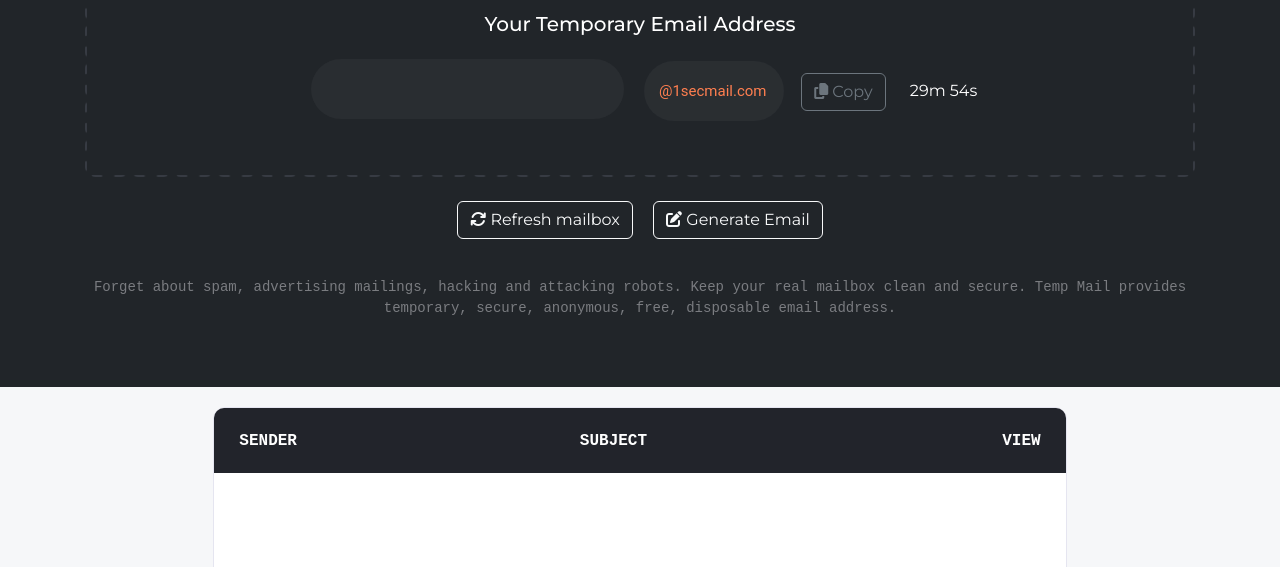
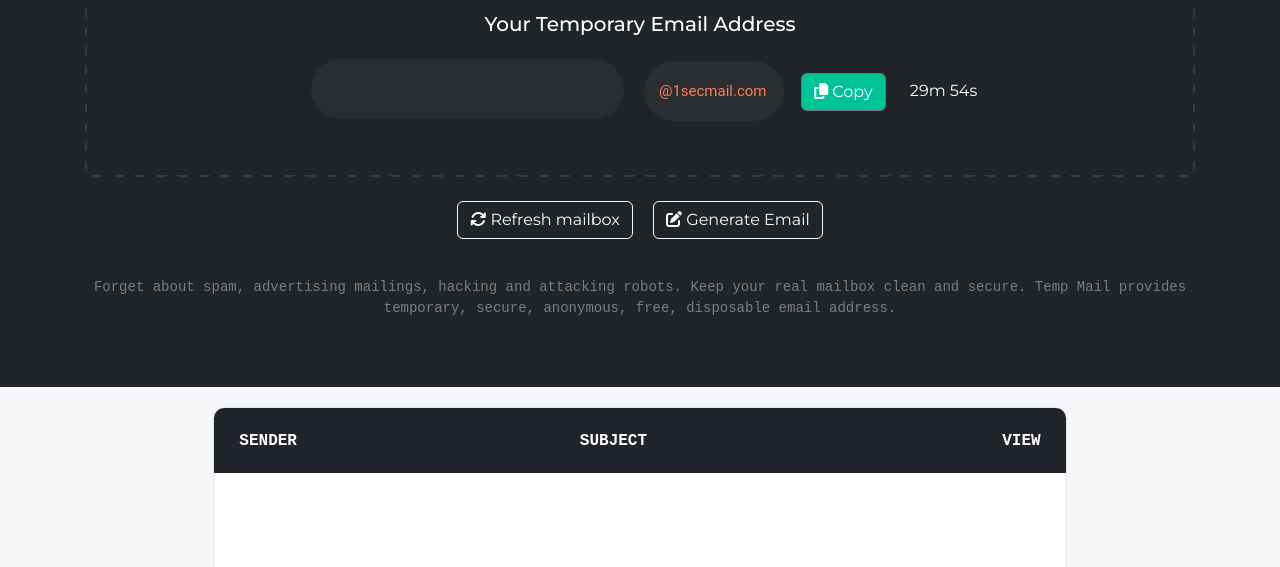
Before and after one commit to phamthanhhungpro/ezmail, a website: page public/index.html in a window 1280 px wide. Shown: the part 151-718 px from the top of the page. Drawn offline with nearby package versions, Linux system fonts and the light colour scheme; no server answers.

Commit message:
change html button copy

```diff
--- a/public/assets/css/style.css
+++ b/public/assets/css/style.css
@@ -650,3 +650,7 @@
     padding-right: 25px;
     text-align: right;
 }
+.btn-copy{
+    background-color: #00c497;
+    color: #ffffff;
+}
--- a/public/index.html
+++ b/public/index.html
@@ -59,7 +59,7 @@
                                     <option value="laafd.com">@laafd.com</option>
                                     <option value="txcct.com">@txcct.com</option>
                                 </select>
-                                <button type="button" class="btn btn-outline-secondary" style="margin-left: 5px"
+                                <button type="button" class="btn btn-outline-secondary btn-copy" style="margin-left: 5px"
                                         onclick="copyToClipboard()"><i
                                         class="fa-solid fa-copy"></i> Copy</button>
                                 <p class="timer mt-3" style="margin-left: 20px;" id="timer"></p>
```
Also changed, not shown: public/vi/index.html (+1 -1 lines).
